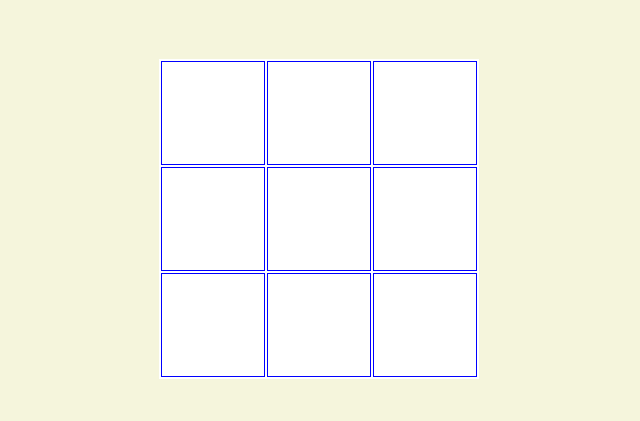
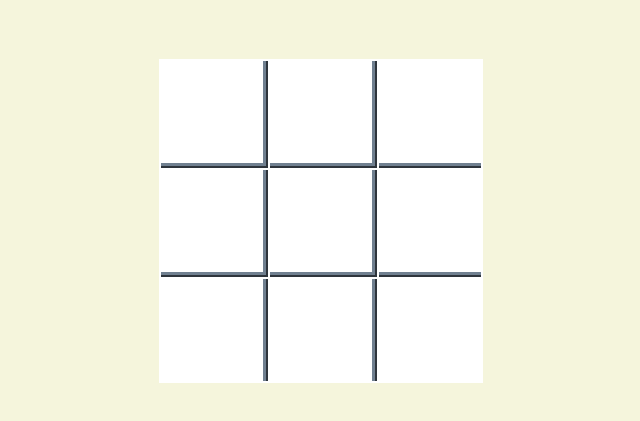
Before and after one commit to christineooi/tictactoe, a plain HTML site: page index.html in a window 1280 px wide. Shown: the part 61-482 px from the top of the page, without its empty margins (321-961 px from the left). Drawn offline with Linux system fonts and the light colour scheme.

Commit message:
Modified js and css files to improve the look

```diff
--- a/index.html
+++ b/index.html
@@ -12,17 +12,17 @@
     <div id="container">
         <div id="message"></div>
         <table>
-            <tr>
+            <tr id="row1">
               <td id="1"></td>
               <td id="2"></td>
               <td id="3"></td>
             </tr>
-            <tr>
+            <tr id="row2">
               <td id="4"></td>
               <td id="5"></td>
               <td id="6"></td>
             </tr>
-            <tr>
+            <tr id="row3">
               <td id="7"></td>
               <td id="8"></td>
               <td id="9"></td>
--- a/tictactoe.css
+++ b/tictactoe.css
@@ -15,7 +15,7 @@ header {
 }
 
 td {
-    border: 1px solid blue;
+    /* border: 1px solid blue; */
     width: 100px;
     height: 100px;
     text-align: center;
@@ -30,12 +30,44 @@ td:hover {
 }
 
 table {
-    border: 1px solid black;
-    border-style: hidden;
     background-color: white;
     margin-left: 90px;
     margin-top: 10px;
 }
+
+#row1 td:nth-child(1) {
+    border-right: thick ridge slategrey;
+    border-bottom: thick ridge slategrey;
+}
+#row1 td:nth-child(2) {
+    border-right: thick ridge slategrey;
+    border-bottom: thick ridge slategrey;
+}
+#row1 td:nth-child(3) {
+    border-bottom: thick ridge slategrey;
+}
+
+#row2 td:nth-child(1) {
+    border-right: thick ridge slategrey;
+    border-bottom: thick ridge slategrey;
+}
+
+#row2 td:nth-child(2) {
+    border-right: thick ridge slategrey;
+    border-bottom: thick ridge slategrey;
+}
+#row2 td:nth-child(3) {
+    border-bottom: thick ridge slategrey;
+}
+
+#row3 td:nth-child(1) {
+    border-right: thick ridge slategrey;
+}
+
+#row3 td:nth-child(2) {
+    border-right: thick ridge slategrey;
+}
+
 
 #message {
     color: darkblue;
```
